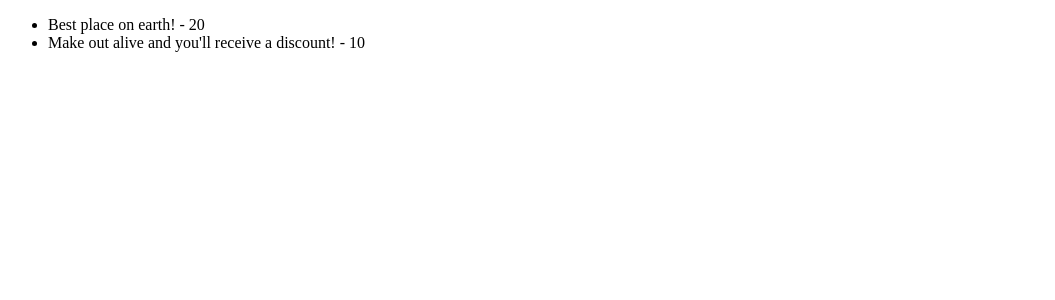
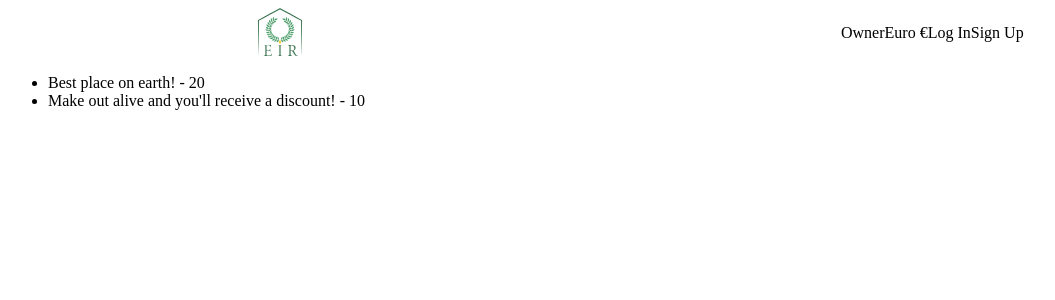
Before and after one commit to andrefmrocha/Eir, a PHP site: page / in a window 1280 px wide. Shown: the top 300 px of the page, without its empty margins (0-1055 px from the left). Run offline with PHP 8.4, Linux system fonts and the light colour scheme; data comes from the database, SQL or seed files in the repository.

Commit message:
Added navbar items

```diff
--- a/index.php
+++ b/index.php
@@ -1,16 +1,10 @@
 <?php
     session_start();
+    include_once('templates/common.php');
+    drawHeader();
 ?>
-<!DOCTYPE html>
-<html>
-    <head>
-        <meta charset="UTF-8">
-        <meta name="viewport" content="width=device-width, initial-scale=1.0">
-        <script src="/js/houses.js" type="module"></script>
-        <title>Eir</title>
-    </head>
-    <body>
         <div id="content">
         </div>
-    <body>
-</html>
+<?php
+    drawFooter();
+?>
--- /dev/null
+++ b/styles/style.css
@@ -0,0 +1,25 @@
+:root{
+    --primary-color: #52a470;
+    --background-color: #ffffff;
+    --gold-color: #f5cb33;
+    --accent-color: #39734e;
+}
+
+nav {
+    display: flex;
+    justify-content: space-around;
+}
+
+nav img {
+    width: 3em;
+    height: 3em;
+}
+
+nav ul {
+    display: flex;
+    justify-content: space-between;
+}
+
+nav li {
+    display: inline-block;
+}
--- /dev/null
+++ b/templates/common.php
@@ -0,0 +1,42 @@
+<?php
+function drawHeader()
+{ ?>
+    <!DOCTYPE html>
+    <html>
+
+    <head>
+        <meta charset="UTF-8">
+        <meta name="viewport" content="width=device-width, initial-scale=1.0">
+        <script src="/js/houses.js" type="module"></script>
+        <link href="styles/style.css" rel="stylesheet">
+        <title>Eir</title>
+    </head>
+    <body>
+        <nav>
+            <img src="assets/logo.svg" alt="Eir logo">
+            <ul>
+                <li>
+                    Owner
+                </li>
+                <li>
+                    Euro €
+                </li>
+                <li>
+                    Log In
+                </li>
+                <li>
+                    Sign Up
+                </li>
+            </ul>
+        </nav>
+    <?php }
+    ?>
+
+    <?php
+    function drawFooter()
+    { ?>
+
+        <body>
+
+    </html>
+<?php }
```
Also changed, not shown: assets/logo.svg (added).
